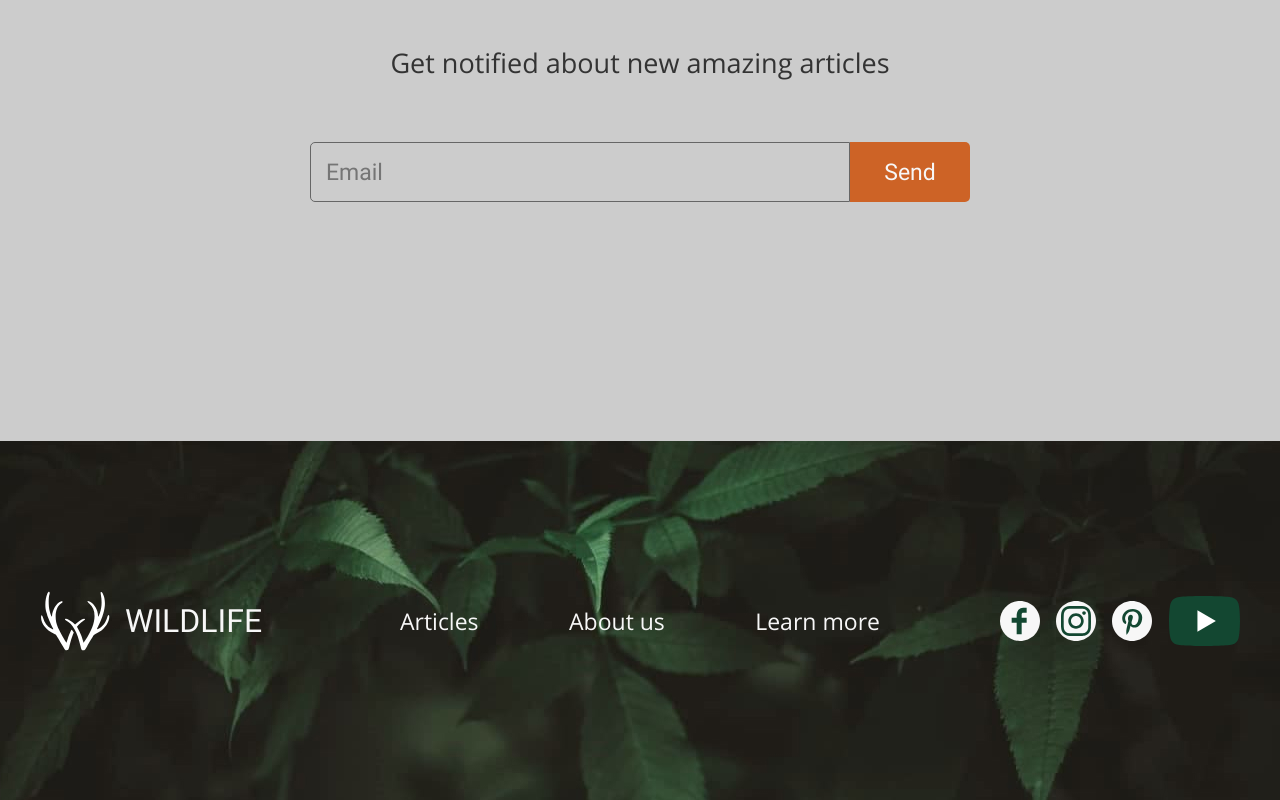
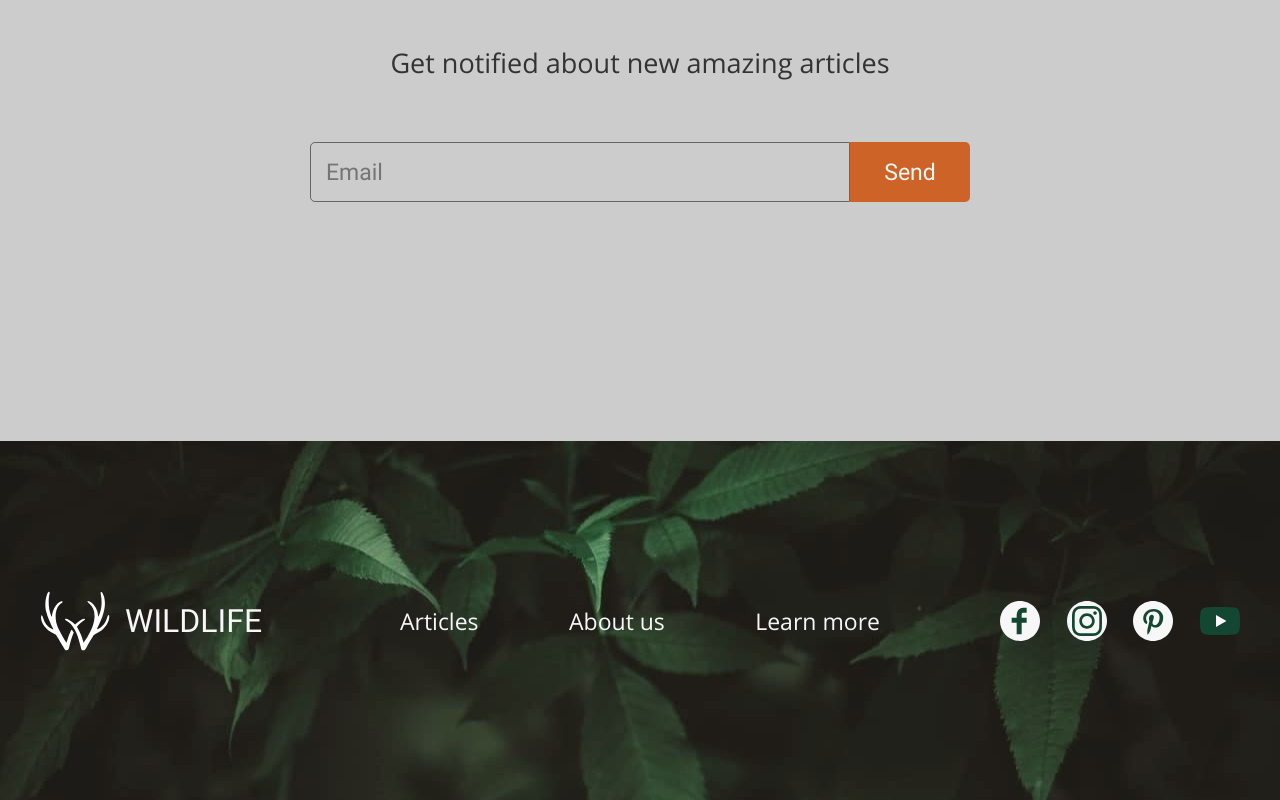
Before and after one commit to grigoran/wildlife, a plain HTML site: page index.html in a window 1280 px wide. Shown: the part 1706-2506 px from the top of the page. Drawn offline with Linux system fonts and the light colour scheme.

Commit message:
refactor: mark up social links in ul > li form

```diff
--- a/css/style.css
+++ b/css/style.css
@@ -371,9 +371,28 @@ body {
   flex-basis: 240px;
 }
 
-.social__link {
+.social li{
+  width: 40px;
   height: 40px;
 }
+
+.social__facebook{
+  background-image: url(/svg/facebook-ico.svg);
+}
+
+.social__inst{
+  background-image: url(/svg/inst-ico.svg);
+}
+
+.social__p{
+  background-image: url(/svg/p-ico.svg);
+}
+
+.social__yt{
+  background-image: url(/svg/yt-ico-op.svg);
+  background-repeat: no-repeat;
+}
+
 
 @media (max-width: 1000px) {
   .footer {
--- a/index.html
+++ b/index.html
@@ -1,5 +1,6 @@
 <!DOCTYPE html>
 <html lang="en">
+
 <head>
   <meta charset="UTF-8" />
   <meta name="viewport" content="width=device-width, initial-scale=1.0" />
@@ -8,6 +9,7 @@
   <link rel="stylesheet" href="css/fonts.css" />
   <link rel="stylesheet" href="css/style.css" />
 </head>
+
 <body>
   <header class="header">
     <h1>rolling scopes school wildlife</h1>
@@ -134,18 +136,8 @@
         Get notified about new amazing articles
       </h4>
       <form class="notification-form">
-          <input
-            type="text"
-            name="user-email"
-            class="notification-form__text"
-            placeholder="Email"
-          />
-          <input
-            type="submit"
-            name="email-submit"
-            value="Send"
-            class="notification-form__submit"
-          />
+        <input type="text" name="user-email" class="notification-form__text" placeholder="Email" />
+        <input type="submit" name="email-submit" value="Send" class="notification-form__submit" />
       </form>
     </section>
   </main>
@@ -169,30 +161,31 @@
             </li>
           </ul>
         </nav>
-          <div class="social">
-            <a href="/" class="social__link nav__link">
-              <img
-                src="svg/facebook-ico.svg"
-                alt="social"
-                class="social__icon"
-              />
+        <ul class="social">
+          <li class="social__facebook nav__link">
+            <a href="/">
+              <!-- <img src="svg/facebook-ico.svg" alt="social" class="social__icon" /> -->
             </a>
-            <a href="/" class="social__link nav__link">
-              <img src="svg/inst-ico.svg" alt="social" class="social__icon" />
+          </li>
+          <li class="social__inst nav__link">
+            <a href="/">
+              <!-- <img src="svg/inst-ico.svg" alt="social" class="social__icon" /> -->
             </a>
-            <a href="/" class="social__link nav__link">
-              <img src="svg/p-ico.svg" alt="social" class="social__icon" />
+          </li>
+          <li class="social__p nav__link">
+            <a href="/">
+              <!-- <img src="svg/p-ico.svg" alt="social" class="social__icon" /> -->
             </a>
-            <a href="/" class="social__link nav__link">
-              <img
-                src="svg/yt-ico.svg"
-                alt="social"
-                class="social__icon"
-              />
+          </li>
+          <li class="social__yt nav__link">
+            <a href="/">
+              <!-- <img src="svg/yt-ico.svg" alt="social" class="social__icon" /> -->
             </a>
-          </div>
+          </li>
+        </ul>
       </div>
     </div>
   </footer>
 </body>
+
 </html>
```
Also changed, not shown: svg/yt-ico-op.svg (added). Lines whose indentation alone changed are shown as unchanged.
